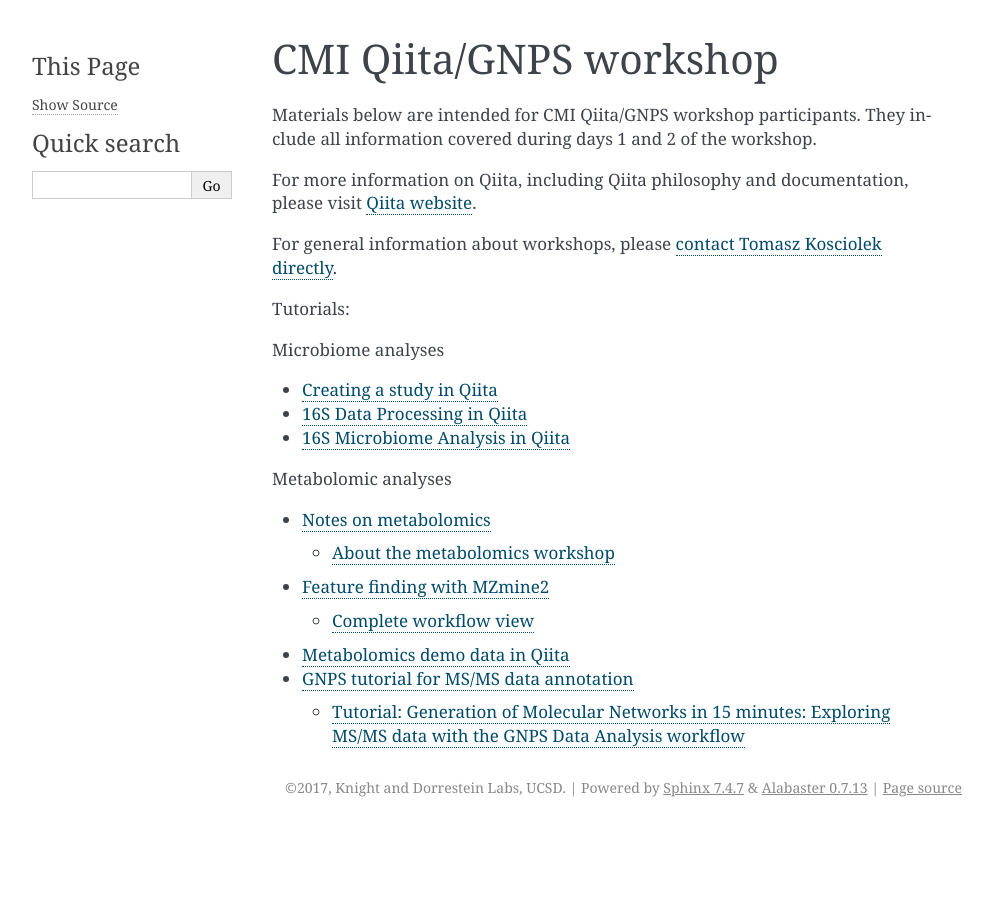
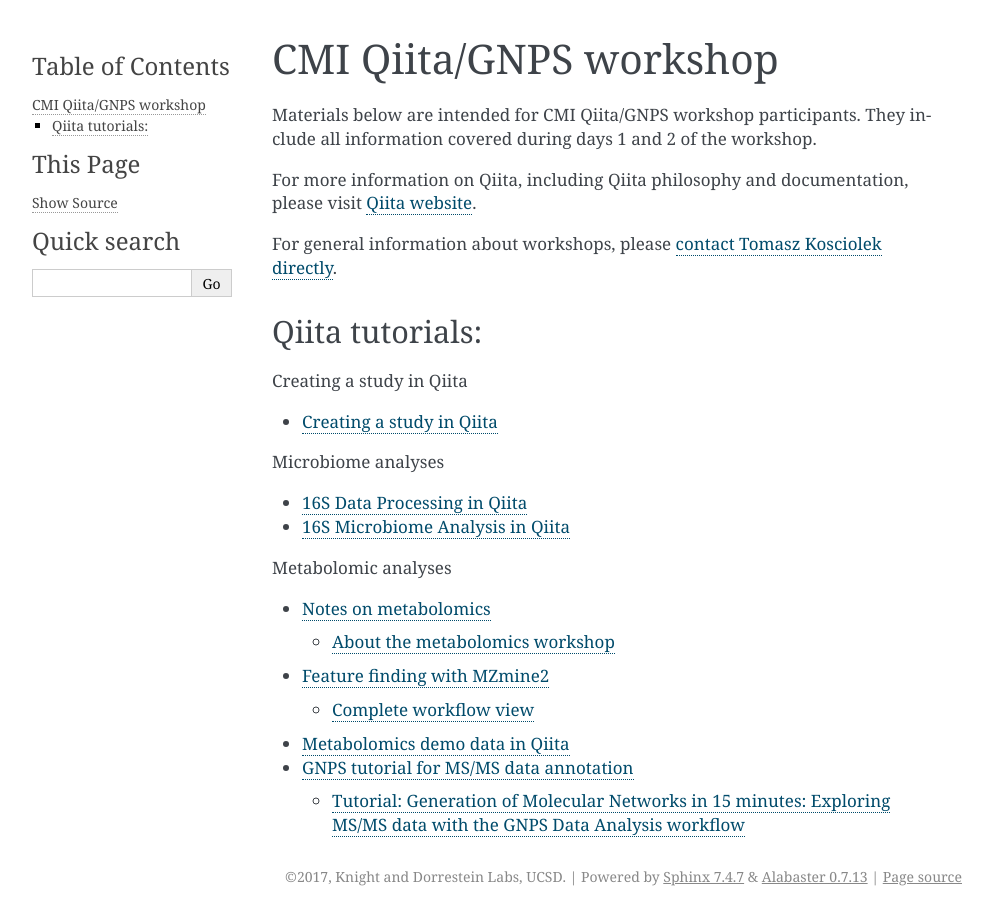
Before and after one commit to biocore/cmi-workshops, a Sphinx documentation site: the page built from docs/index.rst, in a window 1280 px wide. Shown: the whole page, without its empty margins (148-1141 px from the left). Built offline with Sphinx 7.4.7, drawn with Linux system fonts in a browser that asks for light colours.

Commit message:
Addressing Antonio's comments

```diff
--- a/docs/index.rst
+++ b/docs/index.rst
@@ -10,13 +10,19 @@
 For general information about workshops, please `contact Tomasz Kosciolek directly
 <mailto:tkosciolek@ucsd.edu>`__.
 
-Tutorials:
+Qiita tutorials:
+----------------
+
+.. toctree::
+   :caption: Creating a study in Qiita
+   :maxdepth: 1
+
+   qiita-create-study
 
 .. toctree::
    :caption: Microbiome analyses
    :maxdepth: 1
 
-   qiita-create-study
    qiita-16S-processing
    qiita-16S-analysis
 
```
